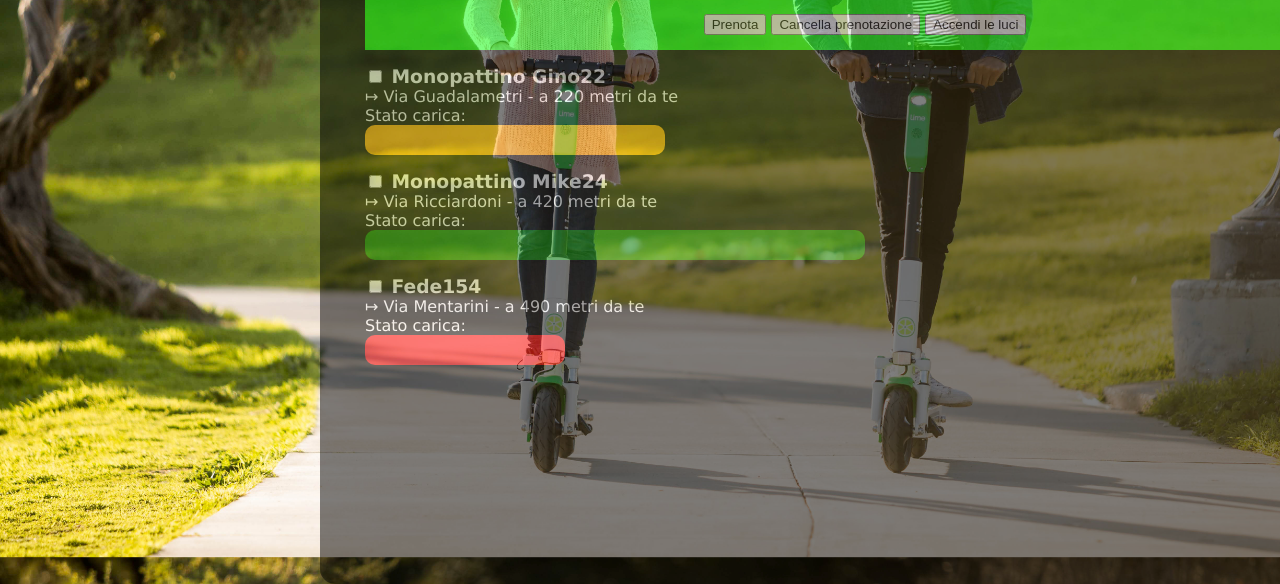
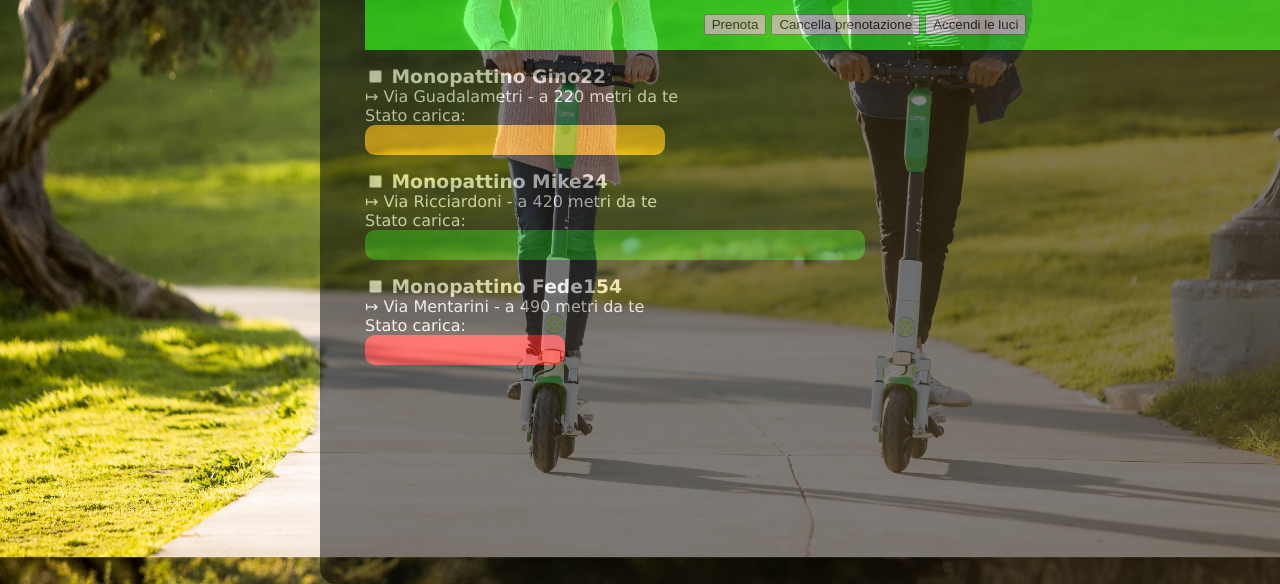
Before and after one commit to G3rvs/Coding-Week-Challenge, a plain HTML site: page index.html in a window 1280 px wide. Shown: the part 296-880 px from the top of the page. Drawn offline with Linux system fonts and the light colour scheme.

Commit message:
Add files via upload

```diff
--- a/index.html
+++ b/index.html
@@ -30,7 +30,7 @@
                     <div id="linea2"></div>
                 </p>
                 <p>
-                    <h3><input type="checkbox"> Fede154</h3>
+                    <h3><input type="checkbox"> Monopattino Fede154</h3>
                     <br>&#x21A6; Via Mentarini - a 490 metri da te
                     <br>Stato carica:
                     <div id="linea3"></div>
```
